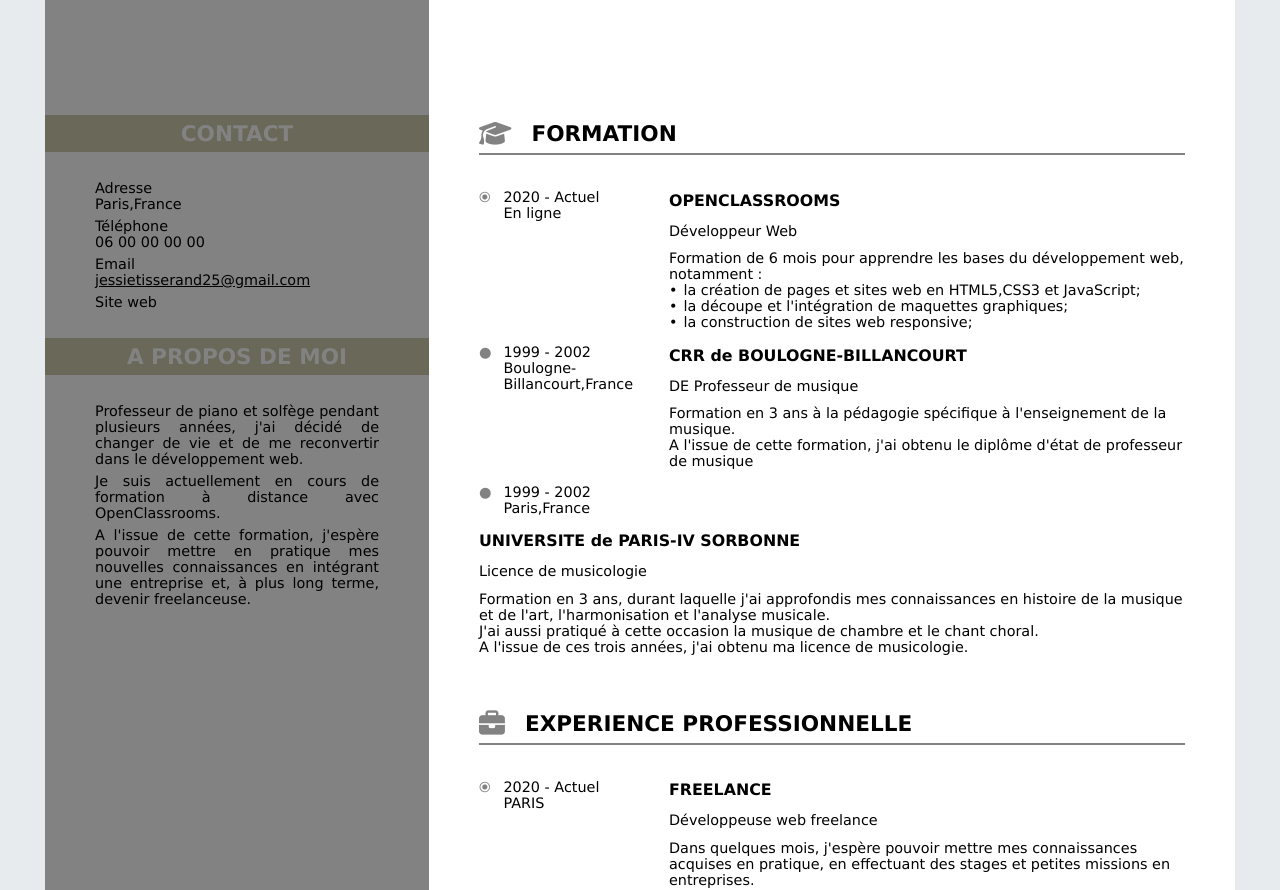
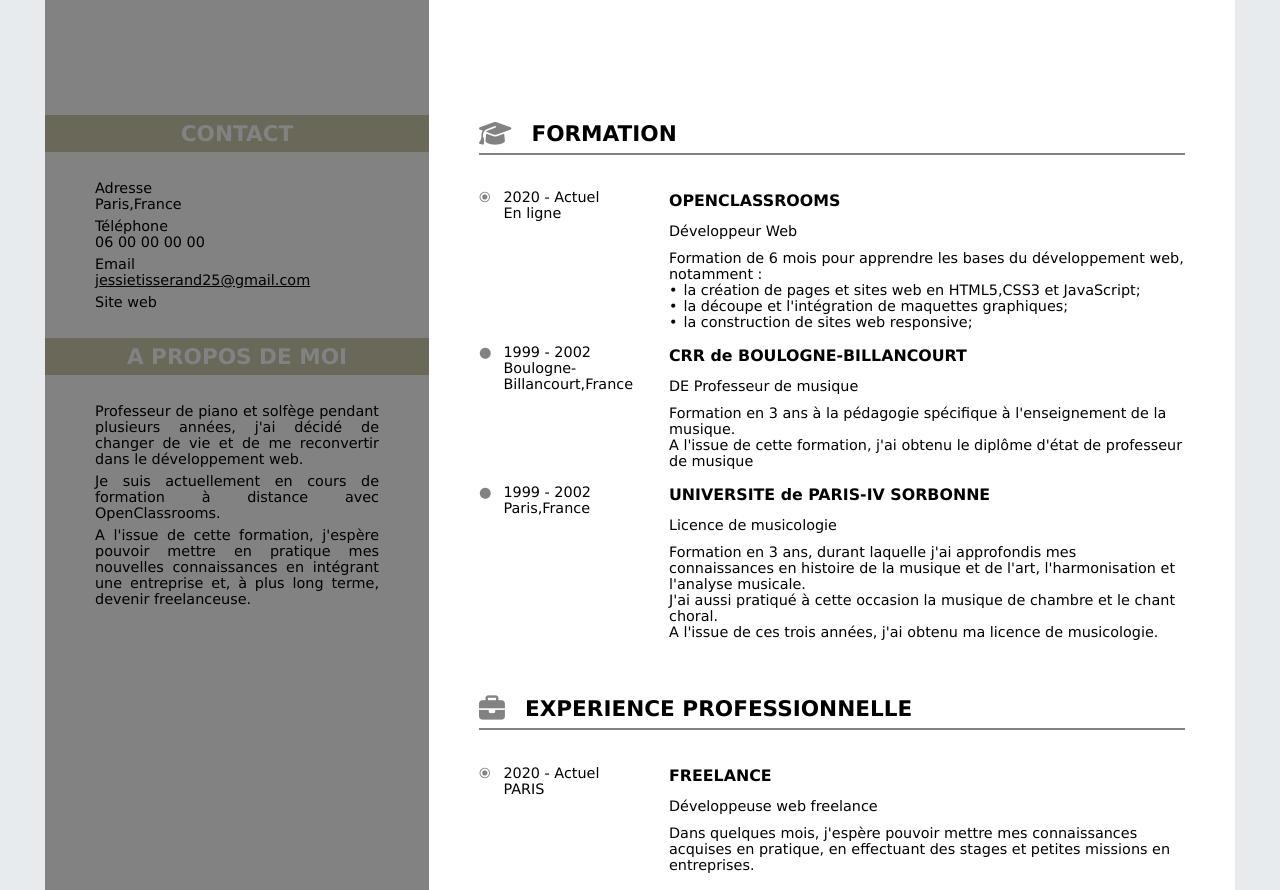
Before and after one commit to jessie2511/P2_CV, a plain HTML site: page index.html in a window 1280 px wide. Shown: the part 210-1100 px from the top of the page. Drawn offline with Linux system fonts and the light colour scheme.

Commit message:
ajout ecole3 dans css

```diff
--- a/style.css
+++ b/style.css
@@ -237,7 +237,7 @@ main i
 	margin-bottom: 50px;
 }
 
-.ecole1, .ecole2
+.ecole1, .ecole2, .ecole3
 {
 	display: flex;
 }
```
